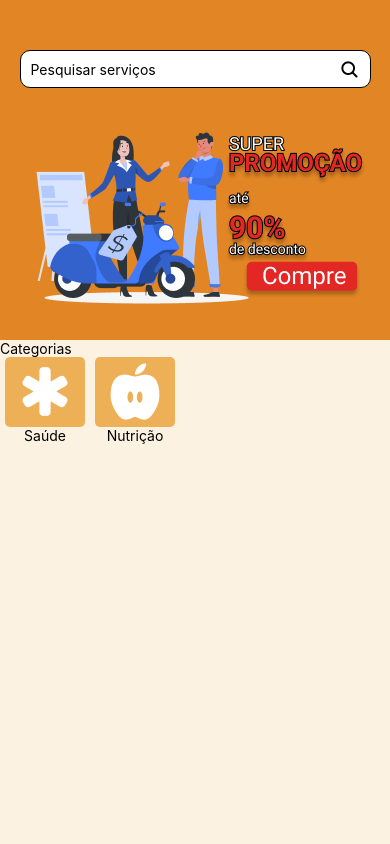
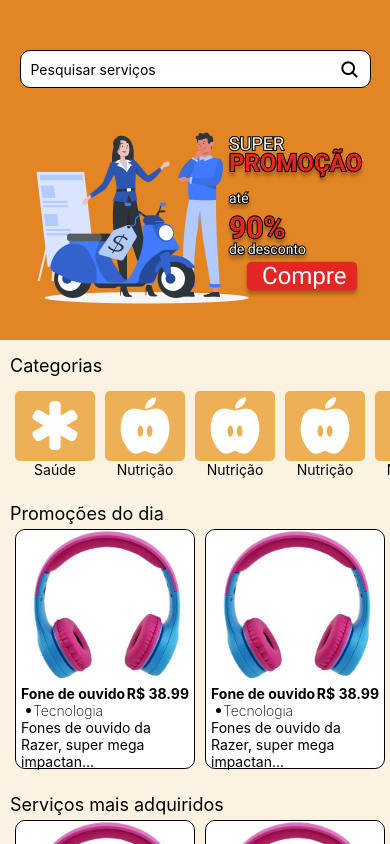
Before and after one commit to Wictor-dev/Provantagens-Front-end, a React Native app: screen / in a window 390 px wide. Built offline with nearby package versions, Linux system fonts and the light colour scheme.

Commit message:
feat: create Product component to show the promotions on the home screen

```diff
--- a/src/components/Categories/index.tsx
+++ b/src/components/Categories/index.tsx
@@ -6,9 +6,15 @@ import { Category } from "../Category";
 export function Categories(){
     return (
         <View style={styles.container}>
-        <Text>Categorias</Text>
+        <Text style={styles.title}>Categorias</Text>
         <ScrollView horizontal style={styles.categoriesContainer}>
             <Category title="Saúde" icon={<Ionicons size={60} color="#fff" name="medical" />} />
+            <Category title="Nutrição" icon={<Ionicons size={60} color="#fff" name="nutrition" />} />
+            <Category title="Nutrição" icon={<Ionicons size={60} color="#fff" name="nutrition" />} />
+            <Category title="Nutrição" icon={<Ionicons size={60} color="#fff" name="nutrition" />} />
+            <Category title="Nutrição" icon={<Ionicons size={60} color="#fff" name="nutrition" />} />
+            <Category title="Nutrição" icon={<Ionicons size={60} color="#fff" name="nutrition" />} />
+            <Category title="Nutrição" icon={<Ionicons size={60} color="#fff" name="nutrition" />} />
             <Category title="Nutrição" icon={<Ionicons size={60} color="#fff" name="nutrition" />} />
         </ScrollView>
         </View>
--- a/src/components/Categories/styles.ts
+++ b/src/components/Categories/styles.ts
@@ -3,10 +3,13 @@ import { theme } from "../../global/styles/theme";
 
 export const styles = StyleSheet.create({
     container:{
-
+        paddingLeft: 10,
+        marginTop: 15
+    },
+    title: {
+        fontSize: 18
     },
     categoriesContainer: {
+        marginTop: 10
     },
-
-
 })
--- a/src/components/Category/styles.ts
+++ b/src/components/Category/styles.ts
@@ -4,8 +4,7 @@ import { theme } from "../../global/styles/theme";
 export const styles = StyleSheet.create({
     container: {
         alignItems: "center",
-        marginRight: 5,
-        marginLeft: 5
+        padding: 5
     },
     categoryIcon: {
         backgroundColor: theme.colors.primaryLight,
--- /dev/null
+++ b/src/components/Product/index.tsx
@@ -0,0 +1,32 @@
+import { Image, Text, View } from "react-native";
+import { cutString } from "../../functions/cutString";
+import { styles } from "./styles";
+
+type ProductProps = {
+  name: string
+  price: number
+  category: string
+  description: string
+  cover: any
+};
+
+export function Product({ name, price, category, description, cover }: ProductProps) {
+  return (
+    <View style={styles.container}>
+      <View style={styles.imageContainer}>
+        <Image source={cover} style={styles.img} />
+      </View>
+      <View style={styles.titleContainer}>
+        <Text style={styles.title}>{name}</Text>
+        <Text style={styles.title}>R$ {price.toFixed(2)}</Text>
+      </View>
+      <View style={styles.categoryContainer}>
+        <View style={styles.circle}></View>
+        <Text style={styles.category}>{category}</Text>
+      </View>
+      <View style={styles.descriptionContainer}>
+          <Text style={styles.description}>{cutString(description, 45)}</Text>
+      </View>
+    </View>
+  );
+}
--- /dev/null
+++ b/src/components/Product/styles.ts
@@ -0,0 +1,55 @@
+import { StyleSheet } from "react-native";
+import { theme } from "../../global/styles/theme";
+
+export const styles = StyleSheet.create({
+  container: {
+    width: 180,
+    height: 240,
+    borderRadius: 10,
+    borderWidth: 0.5,
+    margin: 5,
+    backgroundColor: theme.colors.white
+  },
+  imageContainer: {
+    height: 150,
+    width: "100%",
+  },
+  img: {
+    width: "100%",
+    height: "100%",
+    borderTopRightRadius: 10,
+    borderTopLeftRadius: 10
+  },
+  titleContainer: {
+      flexDirection: 'row',
+      justifyContent: 'space-between',
+      paddingLeft: 5,
+      paddingRight: 5,
+      marginTop: 5
+  },
+  title: {
+    fontSize: 14,
+    fontWeight: "bold"
+  },
+  categoryContainer: {
+      paddingLeft: 10,
+      flexDirection: 'row',
+      alignItems: "center"
+  },
+  circle: {
+      borderRadius: 5,
+      width:5,
+      height: 5,
+      backgroundColor: theme.colors.black
+  },
+  category: {
+      fontWeight: '200',
+      marginLeft: 2
+  },
+  descriptionContainer: {
+      paddingLeft: 5,
+      paddingRight: 5,
+  },
+  description: {
+  }
+});
--- /dev/null
+++ b/src/components/Products/index.tsx
@@ -0,0 +1,46 @@
+import { Image, ScrollView } from "react-native";
+import { Product } from "../Product";
+import { styles } from "./style";
+
+export function Products(){
+    return (
+        <ScrollView horizontal>
+            <Product
+                name="Fone de ouvido"
+                price={38.99}
+                category="Tecnologia"
+                description="Fones de ouvido da Razer, super mega impactantes top demais meu parceiro"
+                cover={require('../../assets/public/images/product.jpg')}
+            />
+            <Product
+                name="Fone de ouvido"
+                price={38.99}
+                category="Tecnologia"
+                description="Fones de ouvido da Razer, super mega impactantes top demais meu parceiro"
+                cover={require('../../assets/public/images/product.jpg')}
+            />
+            <Product
+                name="Fone de ouvido"
+                price={38.99}
+                category="Tecnologia"
+                description="Fones de ouvido da Razer, super mega impactantes top demais meu parceiro"
+                cover={require('../../assets/public/images/product.jpg')}
+            />
+            <Product
+                name="Fone de ouvido"
+                price={38.99}
+                category="Tecnologia"
+                description="Fones de ouvido da Razer, super mega impactantes top demais meu parceiro"
+                cover={require('../../assets/public/images/product.jpg')}
+            />
+            <Product
+                name="Fone de ouvido"
+                price={38.99}
+                category="Tecnologia"
+                description="Fones de ouvido da Razer, super mega impactantes top demais meu parceiro"
+                cover={require('../../assets/public/images/product.jpg')}
+            />
+
+        </ScrollView>
+    )
+}
--- /dev/null
+++ b/src/components/Products/style.ts
@@ -0,0 +1,7 @@
+import { StyleSheet } from "react-native";
+
+export const styles = StyleSheet.create({
+    container: {
+        padding: 5
+    }
+})
--- /dev/null
+++ b/src/functions/cutString.ts
@@ -0,0 +1,10 @@
+export function cutString(text: string, cells: number){
+    let textFormated = ''
+    for (let i = 0; i < cells; i++){
+        textFormated += text[i]
+    }
+
+    textFormated += '...'
+
+    return textFormated
+}
--- a/src/global/styles/theme.ts
+++ b/src/global/styles/theme.ts
@@ -5,6 +5,7 @@ export const theme = {
         primaryLight: '#EDB057',
 
         background: '#FCF2E1',
-        white: '#fff'
+        white: '#fff',
+        black: '#000'
     }
 }
--- a/src/pages/Home/index.tsx
+++ b/src/pages/Home/index.tsx
@@ -1,14 +1,15 @@
 import { SearchBar } from "../../components/SearchBar";
 import React from 'react'
-import { Text, View } from "react-native";
+import { ScrollView, Text, View } from "react-native";
 import { styles } from "./styles";
 import { Banner } from "../../components/Banner";
 import { Categories } from "../../components/Categories";
+import { Products } from "../../components/Products";
 
 
 export function Home(){
     return (
-        <View style={styles.container}>
+        <ScrollView style={styles.container}>
             <View style={styles.topSide}>
                 <SearchBar placeholder='Pesquisar serviços' />
                 <Banner />
@@ -16,7 +17,19 @@ export function Home(){
             <View>
                 <Categories />
             </View>
+            <View style={styles.promotion}>
+                <Text style={styles.titlePromotion}>Promoções do dia</Text>
+                <Products />
+            </View>
+            <View style={styles.promotion}>
+                <Text style={styles.titlePromotion}>Serviços mais adquiridos</Text>
+                <Products />
+            </View>
+            <View style={styles.promotion}>
+                <Text style={styles.titlePromotion}>Promoções do dia</Text>
+                <Products />
+            </View>
 
-        </View>
+        </ScrollView>
     )
 }
--- a/src/pages/Home/styles.ts
+++ b/src/pages/Home/styles.ts
@@ -11,6 +11,14 @@ export const styles = StyleSheet.create({
         alignItems: 'center',
         backgroundColor: theme.colors.primary,
         paddingTop: 50
+    },
+    promotion:{
+        marginTop: 20,
+        marginLeft: 10,
+    },
+
+    titlePromotion: {
+        fontSize: 18
     }
 
 })
```
Also changed, not shown: src/assets/public/images/product.jpg (added), src/assets/public/images/product.png (added).
